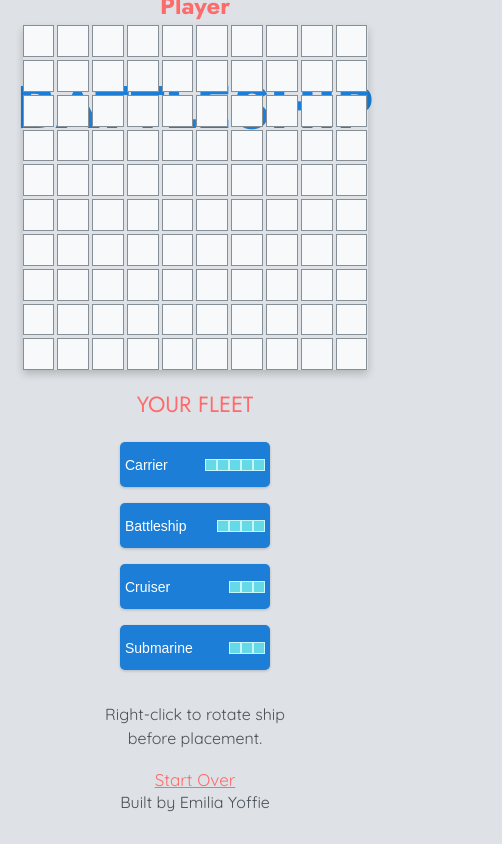
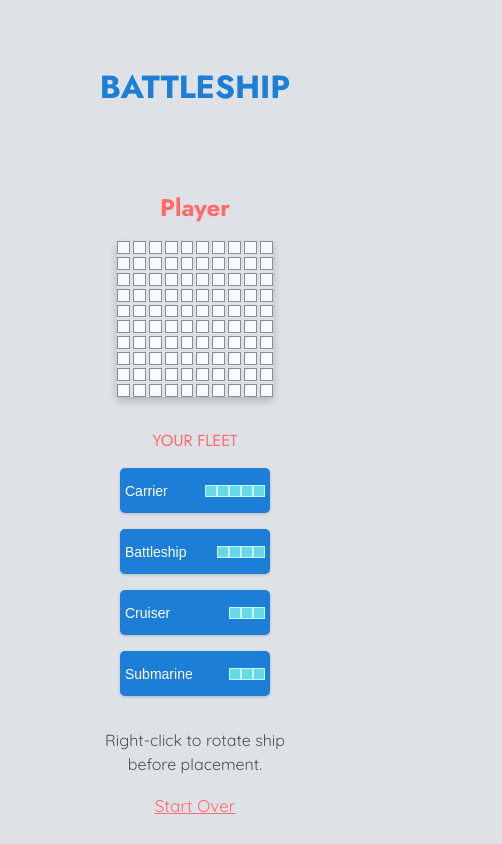
Before and after one commit to emiliayoffie/Battleship, a React (Vite) app: page / in a window 390 px wide. Both pictures are taken after a click on the button "PLAY". Shown: the top 844 px of the page, 502 px wide, since content can reach past the window. Built offline with nearby package versions, Linux system fonts and the light colour scheme.

Commit message:
updates styling to be more mobile friendly

```diff
--- a/src/components/App/App.tsx
+++ b/src/components/App/App.tsx
@@ -1,8 +1,6 @@
 import React, { useState } from 'react';
 import WelcomeScreen from '../WelcomeScreen/WelcomeScreen';
 import { Game } from '../Game/Game';
-import Header from '../Header/Header';
-import Footer from '../Footer/Footer';
 
 import '../../css/style.css';
 
@@ -13,12 +11,10 @@
     setAppState('play');
   };
 
-  // Renders either Welcome Screen or Game
+  /*Renders either Welcome Screen or Game*/
   return (
     <React.Fragment>
-      <Header />
       {appState === 'play' ? <Game /> : <WelcomeScreen startPlay={startPlay} />}
-      <Footer />
     </React.Fragment>
   );
 };
--- a/src/components/Footer/Footer.tsx
+++ b/src/components/Footer/Footer.tsx
@@ -1,7 +1,11 @@
 import React from 'react';
 
 const Footer = () => {
-  return <footer>Built by Emilia Yoffie</footer>;
+  return (
+    <footer>
+      Built by <a href="https://github.com/emiliayoffie/Battleship" target="_blank" rel="noopener noreferrer">Emilia Yoffie</a>
+    </footer>
+  );
 };
 
 export default Footer;
--- a/src/components/GameView/GameView.tsx
+++ b/src/components/GameView/GameView.tsx
@@ -5,6 +5,8 @@
 import ComputerBoard from '../ComputerBoard/ComputerBoard';
 import GameInfo from '../GameInfo/GameInfo';
 import { Hit, Vessel } from '@/types/types';
+import Header from '../Header/Header';
+import Footer from '../Footer/Footer';
 
 interface GameViewProps {
   availableShips: Vessel[];
@@ -53,9 +55,13 @@
   totalHitsToWin,
 }: GameViewProps) => {
   return (
-    <section id="game-screen">
+    <div id="game-view-container">
+      <Header />
+      <section
+        id={gameState === 'placement' ? 'ship-placement' : 'game-start'}
+        className="game-screen"
+      >
         {/* When not in the placement phase, show game info and computer board */}
-      <div id={gameState === 'placement' ? 'board-placement' : undefined}>
         <PlayerBoard
           currentlyPlacing={currentlyPlacing}
           setCurrentlyPlacing={setCurrentlyPlacing}
@@ -64,7 +70,6 @@
           placedShips={placedShips}
           hitsByComputer={hitsByComputer}
         />
-      </div>
 
         {gameState !== 'placement' ? (
           <>
@@ -101,6 +106,8 @@
           </>
         )}
       </section>
+      <Footer />
+    </div>
   );
 };
 
--- a/src/components/WelcomeScreen/WelcomeScreen.tsx
+++ b/src/components/WelcomeScreen/WelcomeScreen.tsx
@@ -1,4 +1,6 @@
 import React from 'react';
+import Header from '../Header/Header';
+import Footer from '../Footer/Footer';
 
 interface WelcomeScreenProps {
   startPlay: () => void;
@@ -6,16 +8,22 @@
 
 const WelcomeScreen = ({ startPlay }: WelcomeScreenProps) => {
   return (
+    <>
       <main>
+        <div id="welcome-screen-container">
+          <Header />
           <h2 className="game-info-box-title">Objective of the Game</h2>
           <p className="game-info">
-        You and your opponent are captains in an epic sea battle. Your fleets
-        cannot see each other and you&apos;re taking turns launching firing at
-        each other. The player who sinks their opponent&apos;s four ships first,
-        wins the game!
+            You and your opponent are captains in an epic sea battle. Your
+            fleets cannot see each other and you&apos;re taking turns launching
+            firing at each other. The player who sinks their opponent&apos;s
+            four ships first, wins the game!
           </p>
           <button onClick={startPlay}>PLAY</button>
+          <Footer />
+        </div>
       </main>
+    </>
   );
 };
 
--- a/src/css/board.css
+++ b/src/css/board.css
@@ -82,3 +82,20 @@
   background-color: var(--oc-red-2);
   border: 1px solid var(--oc-red-3);
 }
+
+/** MEDIA QUERIES*/
+
+@media screen and (max-width: 768px) {
+  .board {
+    width: 40vw;
+    height: 40vw;
+    margin: 1em auto;
+  }
+}
+/* Additional styling for larger screens if needed */
+@media screen and (min-width: 769px) {
+  .board {
+    max-width: 600px;
+    max-height: 600px;
+  }
+}
--- /dev/null
+++ b/src/css/game.css
@@ -0,0 +1,69 @@
+@import './open-color.css';
+
+/* GAME styles*/
+
+.game-screen {
+  width: 80vw;
+  max-width: 900px;
+  height: auto;
+  display: flex;
+  flex-direction: row;
+  align-items: center;
+  justify-content: center;
+}
+
+#available-ships,
+#game-info {
+  width: 200px;
+  max-height: 500px;
+  padding: var(--small-space);
+  font-family: var(--headlines);
+  text-align: center;
+  align-self: center;
+  display: flex;
+  flex-direction: column;
+  align-items: center;
+  justify-content: center;
+}
+
+.game-info-box-title {
+  font-size: clamp(1rem, 3.5vw, 2rem);
+  text-transform: uppercase;
+  color: var(--oc-red-5);
+  margin-bottom: var(--small-space);
+}
+
+.game-info,
+#firing-info {
+  margin-top: var(--small-space);
+  font-family: var(--regular);
+  text-transform: none;
+  color: var(--oc-gray-7);
+}
+
+.restart {
+  color: var(--oc-red-5);
+  font-family: var(--regular);
+  cursor: pointer;
+  font-size: 17px;
+  text-decoration: underline;
+  margin: var(--small-space) auto;
+}
+
+#game-over {
+  font-size: 30px;
+}
+
+/** MEDIA QUERIES*/
+
+@media screen and (max-width: 1000px) {
+  #game-start {
+    flex-direction: column;
+  }
+}
+
+@media screen and (max-width: 600px) {
+  #ship-placement {
+    flex-direction: column;
+  }
+}
--- /dev/null
+++ b/src/css/modal.css
@@ -0,0 +1,24 @@
+.modal-content {
+  background-color: white;
+  padding: 20px;
+  border-radius: 25px;
+  box-shadow: 0 4px 8px rgba(1, 2, 2, 0.5);
+  width: 80%;
+  max-width: 200px;
+  text-align: center;
+  width: 80%;
+}
+
+.modal-overlay {
+  position: fixed;
+  top: 0;
+  left: 0;
+  right: 0;
+  bottom: 0;
+  background-color: var(--oc-gray-3);
+  backdrop-filter: blur(10px);
+  display: flex;
+  justify-content: center;
+  align-items: center;
+  z-index: 1000;
+}
--- a/src/css/style.css
+++ b/src/css/style.css
@@ -1,7 +1,10 @@
 @import './open-color.css';
 @import './ships.css';
 @import './board.css';
+@import './modal.css';
+@import './game.css';
 @import url('https://fonts.googleapis.com/css2?family=Jost:ital,wght@0,100..900;1,100..900&family=Mukta:wght@200;300;400;500;600;700;800&family=Quicksand:wght@300..700&display=swap');
+
 :root {
   --regular: 'Quicksand', sans-serif;
   --headlines: 'Jost', sans-serif;
@@ -21,6 +24,7 @@
   min-height: 100vh;
   margin: 0;
   background-color: var(--oc-gray-3);
+  overflow: auto;
 }
 
 body,
@@ -28,7 +32,6 @@
   display: flex;
   flex-direction: column;
   align-items: center;
-  /* justify-content: center; */
 }
 
 main,
@@ -41,96 +44,26 @@
   padding: var(--large-space) var(--small-space) 0;
   flex: 1;
   max-width: 30em;
-  width: 100%;
   flex-grow: 1;
   margin: auto;
   justify-content: center;
   display: flex;
   flex-direction: column;
-}
-
-#game-screen {
-  width: 581px;
-  height: 384px;
-  display: flex;
-  flex-direction: row;
-  align-items: center;
-  justify-content: center;
-}
-
-#game-screen .board {
-  margin: 2px;
-}
-
-@media screen and (max-width: 1100px) {
-  #game-screen {
-    flex-direction: column;
-  }
-}
-
-#available-ships,
-#game-info {
-  width: 200px;
-  max-height: 500px;
-  padding: var(--small-space);
-  font-family: var(--headlines);
-  text-align: center;
-  align-self: center;
-  display: flex;
-  flex-direction: column;
-  align-items: center;
-  justify-content: center;
-}
-
-.game-info-box-title {
-  font-size: 22px;
-  text-transform: uppercase;
-  color: var(--oc-red-5);
-  margin-bottom: var(--small-space);
-}
-
-.game-info,
-#firing-info {
-  margin-top: var(--small-space);
-  font-family: var(--regular);
-  text-transform: none;
-  color: var(--oc-gray-7);
-  /* width: 10rem; */
-}
-
-.restart {
-  color: var(--oc-red-5);
-  font-family: var(--regular);
-  cursor: pointer;
-  font-size: 17px;
-  text-decoration: underline;
-  margin: var(--small-space) auto;
-}
-
-#game-over {
-  font-size: 30px;
-}
-
-header {
-  text-align: center;
-  margin-top: var(--large-space);
-  margin-bottom: var(--large-space);
+  margin: auto;
 }
 
 h1 {
   color: var(--oc-blue-7);
-  font-size: 60px;
+  font-size: clamp(2rem, 6vw, 5rem);
+  font-family: var(--header);
+  text-transform: uppercase;
+  text-align: center;
 }
 
 h1,
 h2,
 p {
   margin: 0;
-}
-
-h1 {
-  font-family: var(--header);
-  text-transform: uppercase;
 }
 
 h2 {
@@ -143,6 +76,38 @@
   font-size: 16px;
   line-height: 1.5;
 }
+
+header {
+  margin-top: 2rem;
+  margin-bottom: 3rem;
+}
+
+footer,
+footer a {
+  color: var(--oc-gray-7);
+  text-align: center;
+  text-decoration: none;
+  font-family: var(--regular);
+  margin-top: var(--large-space);
+}
+
+footer {
+  position: relative;
+  padding: var(--small-space) 0;
+  color: var(--oc-gray-7);
+  text-align: center;
+  z-index: 5;
+}
+
+footer a:hover {
+  color: var(--oc-red-5);
+}
+
+footer a:visited {
+  color: var(--oc-blue-5);
+}
+
+/* BUTTON Styles*/
 
 button {
   width: 100px;
@@ -166,54 +131,29 @@
   top: 1px;
 }
 
-footer,
-footer a {
-  color: var(--oc-gray-7);
-  text-align: center;
-  text-decoration: none;
-  font-family: var(--regular);
-  margin-top: var(--large-space);
+/** MEDIA QUERIES*/
+
+@media screen and (max-width: 768px) {
+
+  header,
+  footer {
+    padding: 2rem;
+    position: relative;
+    z-index: 10;
+  }
 }
 
-footer {
-  position: fixed;
-  bottom: 0;
-  left: 0;
-  width: 100%;
-  padding: var(--medium-space) 0;
-  color: var(--oc-gray-7);
-  text-align: center;
-}
-footer a:hover {
-  color: var(--oc-cyan-8);
+@media screen and (min-width: 1000px) {
+  body {
+    overflow: hidden;
+  }
 }
 
-footer a:visited {
-  color: var(--oc-cyan-4);
+@media screen and (max-width: 300px) {
+  p.game-info {
+    word-wrap: break-word;
+    width: 100%;
+    padding: 5px;
+    box-sizing: border-box;
+  }
 }
-
-.modal-overlay {
-  position: fixed;
-  top: 0;
-  left: 0;
-  right: 0;
-  bottom: 0;
-  background-color: var(--oc-gray-3);
-  backdrop-filter: blur(10px);
-  display: flex;
-  justify-content: center;
-  align-items: center;
-  z-index: 1000;
-  /* box-shadow: 0 4px 8px rgba(0, 0, 0, 0.1); */
-}
-
-.modal-content {
-  background-color: white;
-  padding: 20px;
-  border-radius: 25px;
-  box-shadow: 0 4px 8px rgba(1, 2, 2, 0.5);
-  width: 80%;
-  max-width: 200px;
-  text-align: center;
-  width: 80%;
-}
--- /dev/null
+++ b/src/css/welcome-screen.css
@@ -0,0 +1,16 @@
+@import './open-color.css';
+
+#welcome-screen {
+  display: flex;
+  flex-direction: column;
+  align-items: center;
+  justify-content: center;
+}
+
+/** MEDIA QUERIES*/
+
+@media screen and (max-width: 600px) {
+  #welcome-screen {
+    flex-direction: column;
+  }
+}
```
Lines whose indentation alone changed are shown as unchanged.
